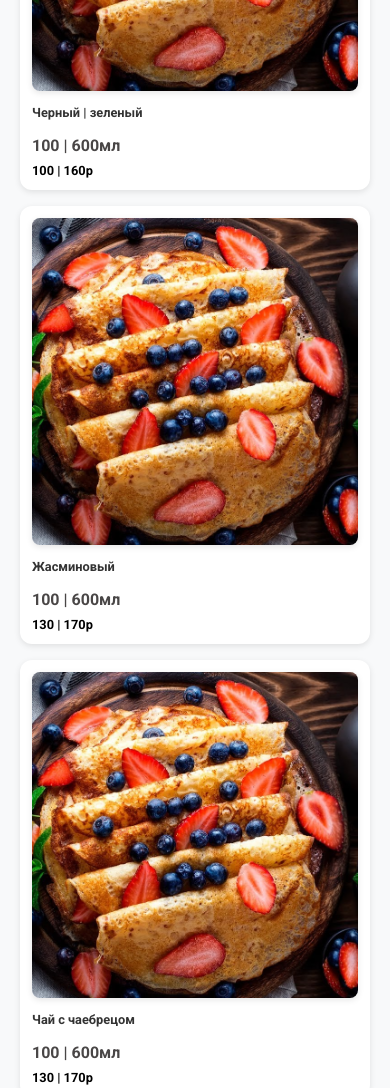
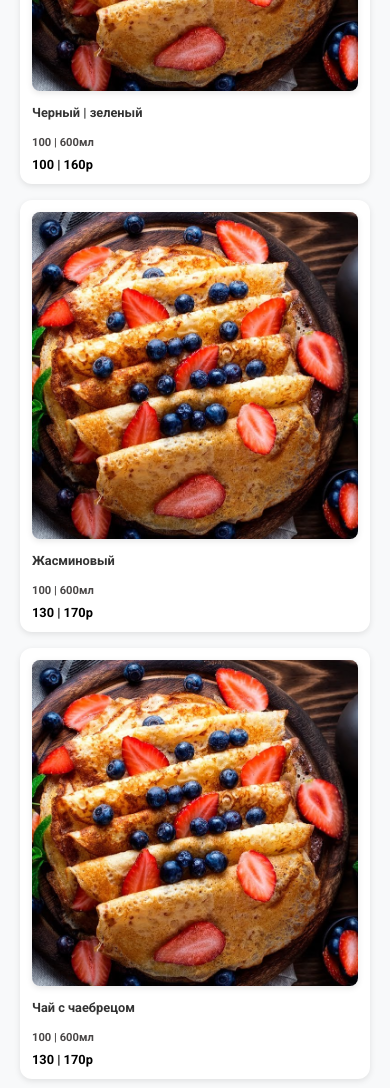
Before and after one commit to ruslanoyun/messto-coffee-house, a plain HTML site: page index.html in a window 390 px wide. Shown: the part 6300-7388 px from the top of the page. Drawn offline with Linux system fonts and the light colour scheme.

Commit message:
change typography

```diff
--- a/css/index.css
+++ b/css/index.css
@@ -128,6 +128,10 @@ nav a:hover {
     font-size: 0.9rem;
   }
 
+  .item-info .milliliters {
+    font-size: 0.8rem;
+  }
+
   .menu-item p {
     font-size: 0.8rem;
   }
@@ -154,6 +158,10 @@ nav a:hover {
     font-size: 0.8rem;
   }
 
+  .item-info .milliliters {
+    font-size: 0.7rem;
+  }
+
   .menu-item p {
     font-size: 0.7rem;
   }
```
